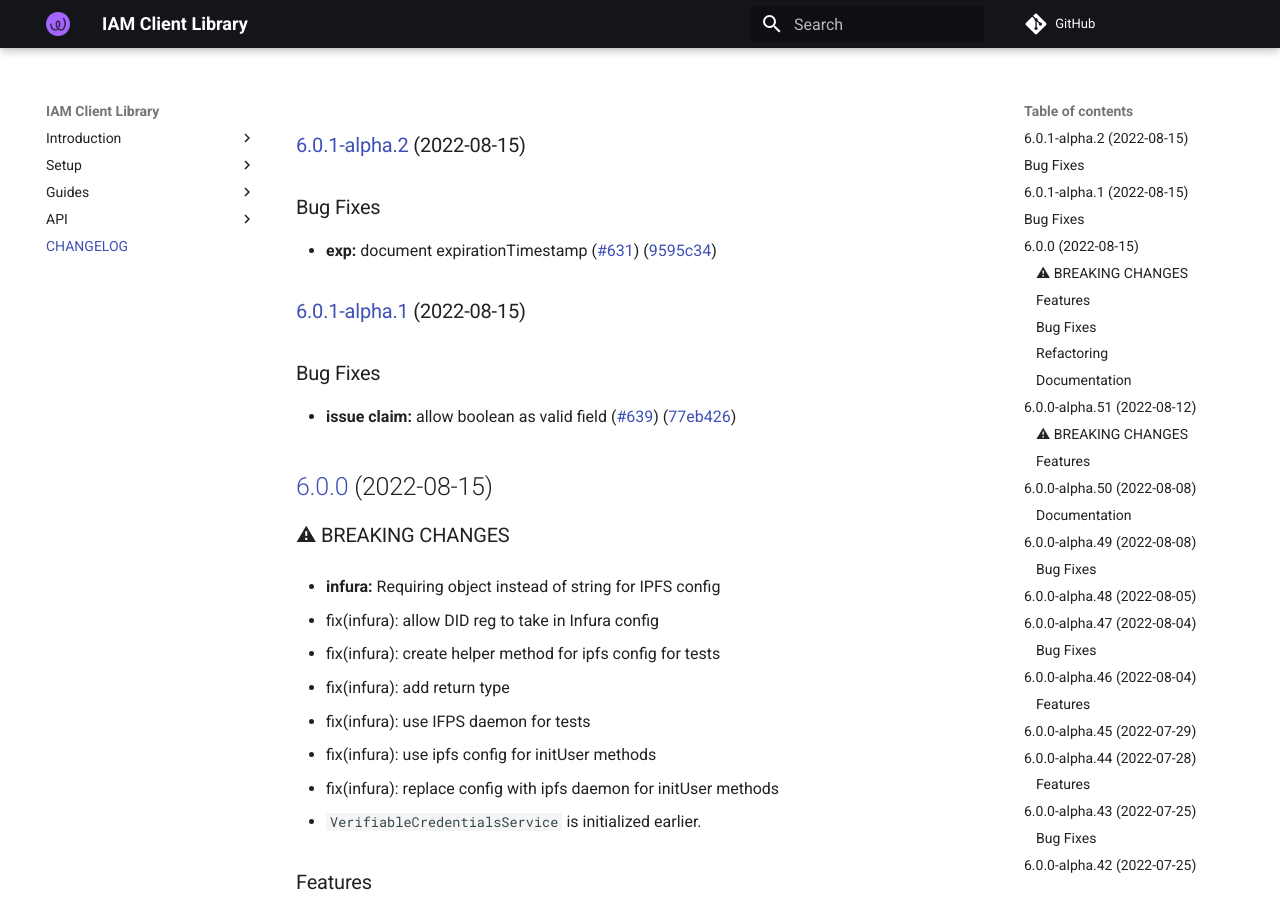
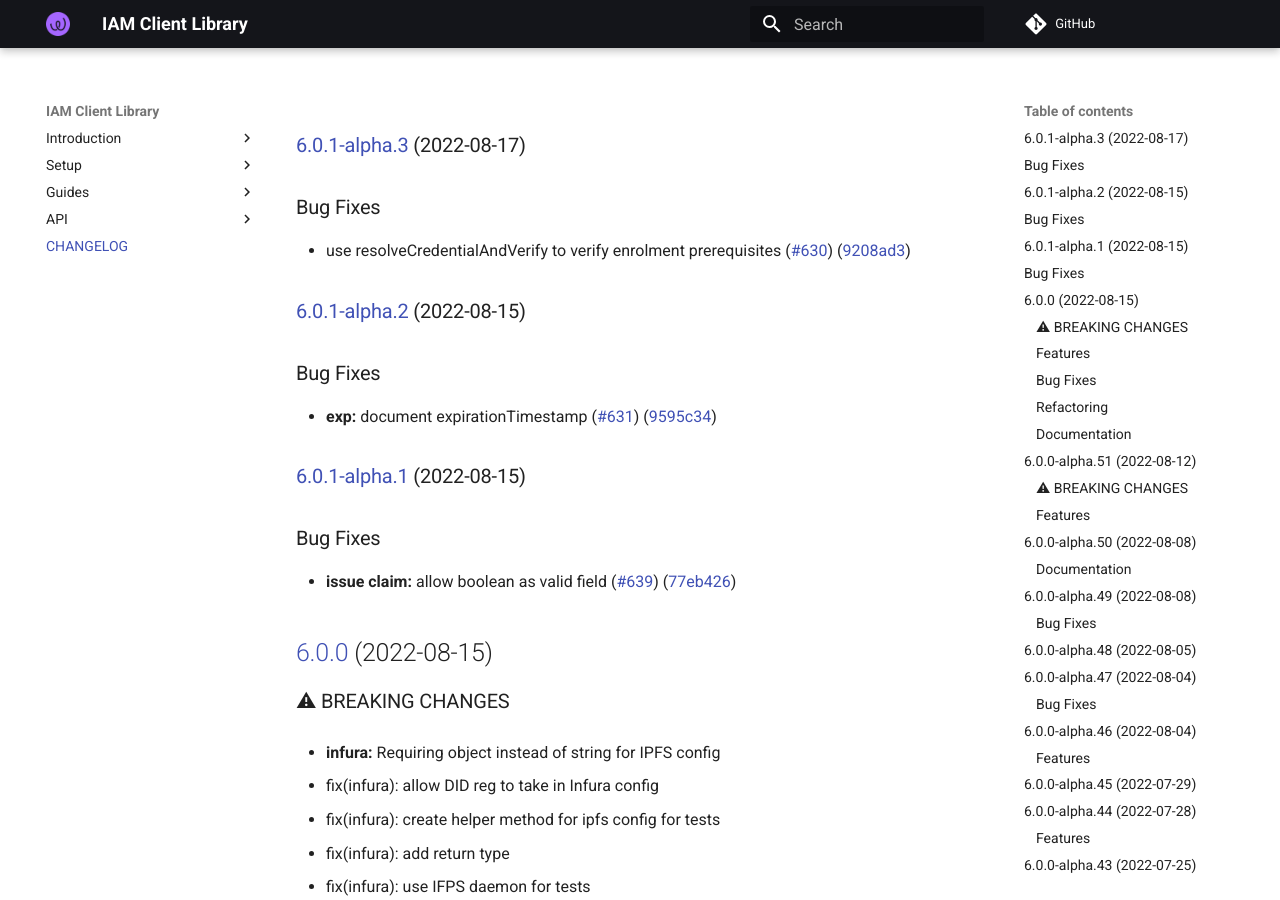
Before and after one commit to energywebfoundation/iam-client-lib, an MkDocs documentation site: the page built from docs/CHANGELOG.md, in a window 1280 px wide and 900 px high. Built offline with MkDocs 1.6.1 and Material for MkDocs 9.7.7, drawn with Linux system fonts in a browser that asks for light colours; comment, search, counter and statistics services are not loaded.

Commit message:
chore(release): 6.0.1-alpha.3 [skip ci]
### [6.0.1-alpha.3](https://github.com/energywebfoundation/iam-client-lib/compare/v6.0.1-alpha.2...v6.0.1-alpha.3) (2022-08-17)

### Bug Fixes

* use resolveCredentialAndVerify to verify enrolment prerequisites ([#630](https://github.com/energywebfoundation/iam-client-lib/issues/630)) ([9208ad3](https://github.com/energywebfoundation/iam-client-lib/commit/9208ad36edb91a0aac3cf1b36dc28053b123896f))

```diff
--- a/docs/CHANGELOG.md
+++ b/docs/CHANGELOG.md
@@ -1,3 +1,10 @@
+### [6.0.1-alpha.3](https://github.com/energywebfoundation/iam-client-lib/compare/v6.0.1-alpha.2...v6.0.1-alpha.3) (2022-08-17)
+
+
+### Bug Fixes
+
+* use resolveCredentialAndVerify to verify enrolment prerequisites ([#630](https://github.com/energywebfoundation/iam-client-lib/issues/630)) ([9208ad3](https://github.com/energywebfoundation/iam-client-lib/commit/9208ad36edb91a0aac3cf1b36dc28053b123896f))
+
 ### [6.0.1-alpha.2](https://github.com/energywebfoundation/iam-client-lib/compare/v6.0.1-alpha.1...v6.0.1-alpha.2) (2022-08-15)
 
 
--- a/package.json
+++ b/package.json
@@ -1,6 +1,6 @@
 {
   "name": "iam-client-lib",
-  "version": "6.0.1-alpha.2",
+  "version": "6.0.1-alpha.3",
   "description": "Library for Decentralized Identity and Access Management",
   "main": "dist/index.js",
   "module": "dist/index.esm.js",
```
